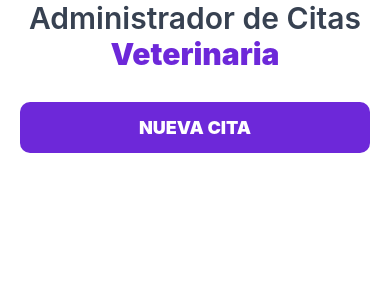
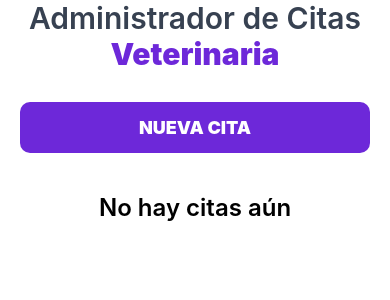
Before and after one commit to joelrdz/urnjp-citas, a React Native app: screen / in a window 390 px wide. Shown: the top 300 px of the page. Built offline with nearby package versions, Linux system fonts and the light colour scheme.

Commit message:
No appointments empty state and appointments placeholder

```diff
--- a/App.tsx
+++ b/App.tsx
@@ -23,6 +23,12 @@ const App = () => {
         style={styles.buttonNewAppointment}>
         <Text style={styles.buttonTextNewAppointment}>Nueva Cita</Text>
       </Pressable>
+
+      {appointments.length === 0 ? (
+        <Text style={styles.noAppointments}>No hay citas aún</Text>
+      ) : (
+        <Text>Si hay citas</Text>
+      )}
 
       <Form
         modalVisible={modalVisible}
@@ -62,6 +68,12 @@ const styles = StyleSheet.create({
     fontWeight: '900',
     textTransform: 'uppercase',
   },
+  noAppointments: {
+    marginTop: 40,
+    textAlign: 'center',
+    fontSize: 24,
+    fontWeight: '600',
+  },
 });
 
 export default App;
```
